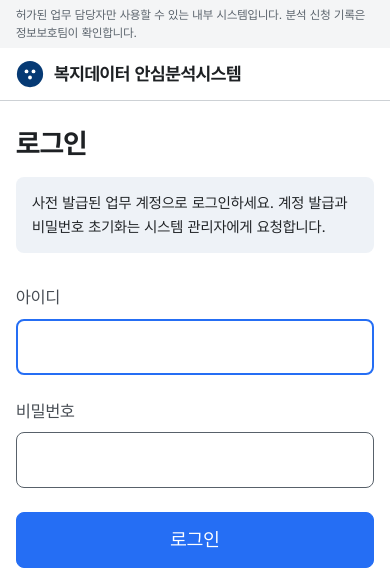
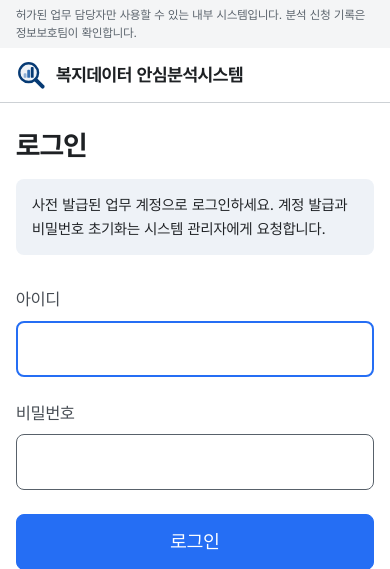
Before and after one commit to heeyeon-yang/hybrid-privacy-viewer, a FastAPI app: page /login in a window 390 px wide. Shown: the top 569 px of the page. Run offline with FastAPI, Linux system fonts and the light colour scheme.

Commit message:
Add service icon and favicon
Co-Authored-By: Claude Opus 5.5 <noreply@anthropic.com>
Claude-Session: https://claude.ai/code/session_017FriAeZ7dyoyfVPREtxP4A

```diff
--- a/hybrid-privacy-viewer/app/static/css/app.css
+++ b/hybrid-privacy-viewer/app/static/css/app.css
@@ -44,7 +44,7 @@ body { background: #fff; }
 .rv-header { border-bottom: 1px solid var(--rv-line); background: #fff; }
 .rv-header-in { display: flex; align-items: center; justify-content: space-between; gap: 1.6rem; min-height: 7.2rem; padding-top: 1.2rem; padding-bottom: 1.2rem; flex-wrap: wrap; }
 .rv-brand { display: inline-flex; align-items: center; gap: 1rem; text-decoration: none; color: var(--rv-text); }
-.rv-mark { width: 3.2rem; height: 3.2rem; color: var(--rv-navy); flex: none; }
+.rv-mark { width: 3.6rem; height: 3.6rem; flex: none; display: block; }
 .rv-brand-name { font-size: 2.2rem; font-weight: 700; letter-spacing: -0.02em; line-height: 1.2; }
 .rv-user { display: flex; align-items: center; gap: 1.2rem; font-size: 1.5rem; }
 .rv-user form { margin: 0; display: flex; }
@@ -188,7 +188,7 @@ body { background: #fff; }
   .rv-govbar { font-size: 1.2rem; }
   .rv-header-in { min-height: 0; }
   .rv-brand-name { font-size: 1.8rem; }
-  .rv-mark { width: 2.8rem; height: 2.8rem; }
+  .rv-mark { width: 3rem; height: 3rem; }
   .rv-user { width: 100%; gap: 0.8rem; font-size: 1.4rem; }
   .rv-session-label { display: none; }
   .rv-user form { margin-left: auto; }
--- a/hybrid-privacy-viewer/app/templates/base.html
+++ b/hybrid-privacy-viewer/app/templates/base.html
@@ -4,6 +4,7 @@
   <meta charset="utf-8">
   <meta name="viewport" content="width=device-width, initial-scale=1">
   <title>{% block title %}{% endblock %} | 복지데이터 안심분석시스템</title>
+  <link rel="icon" type="image/svg+xml" href="{{ asset('img/mark.svg') }}">
   <link rel="stylesheet" href="{{ url_for('static', path='vendor/krds/krds.min.css') }}">
   <link rel="stylesheet" href="{{ asset('css/app.css') }}">
   <script src="{{ url_for('static', path='vendor/htmx.min.js') }}" defer></script>
@@ -19,10 +20,7 @@
   <header class="rv-header">
     <div class="rv-inner rv-header-in">
       <a href="/" class="rv-brand">
-        <svg class="rv-mark" viewBox="0 0 32 32" aria-hidden="true">
-          <circle cx="16" cy="16" r="15" fill="currentColor"/>
-          <circle cx="12" cy="13" r="2.2" fill="#fff"/><circle cx="20" cy="13" r="2.2" fill="#fff"/><circle cx="16" cy="20" r="2.2" fill="#fff"/>
-        </svg>
+        <img class="rv-mark" src="{{ asset('img/mark.svg') }}" alt="">
         <span class="rv-brand-name">복지데이터 안심분석시스템</span>
       </a>
       {% if user %}
```
Also changed, not shown: hybrid-privacy-viewer/app/static/img/mark.svg (added).
